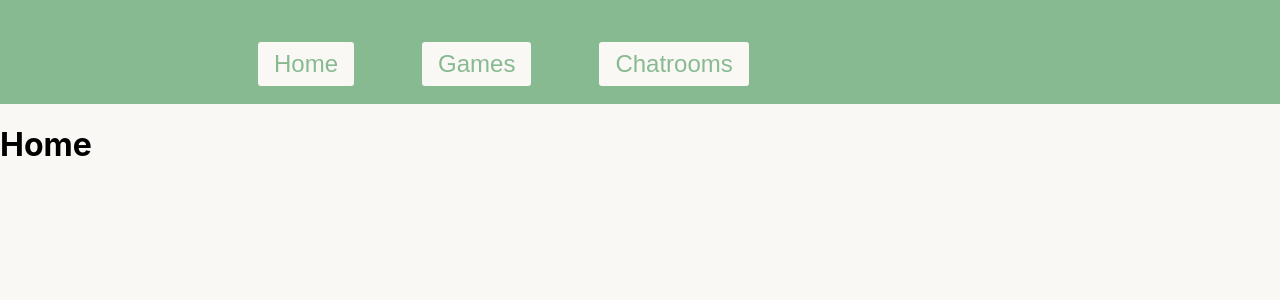
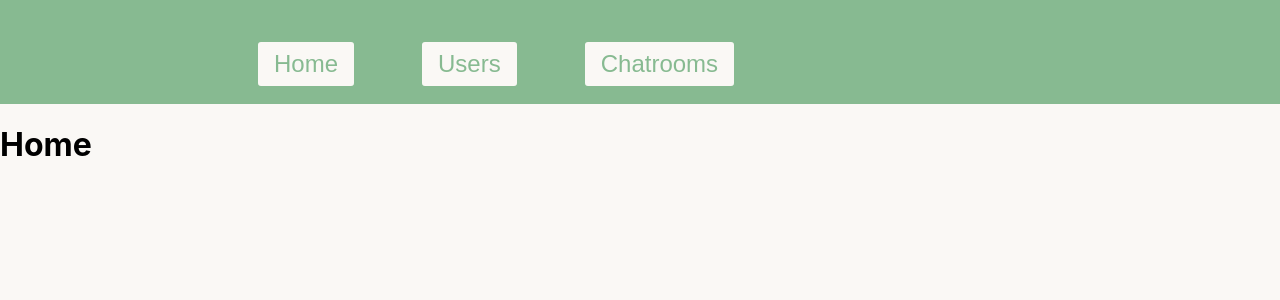
Before and after one commit to thejollyfatso/RASP-frontend, a React (Create React App) app: page / in a window 1280 px wide. Shown: the top 300 px of the page. Built offline with nearby package versions, Linux system fonts and the light colour scheme.

Commit message:
cleaned chatroom fetch and swapped old games page to users

```diff
--- a/src/App.js
+++ b/src/App.js
@@ -7,7 +7,6 @@ import {
 import './App.css';
 
 import Navbar from './Components/Navbar';
-import Games from './Components/Games';
 import Users from './Components/Users';
 import Chatrooms from './Components/Chatrooms';
 
@@ -17,7 +16,6 @@ function App() {
       <Navbar />
       <Routes>
         <Route path="" element={<h1>Home</h1>} />
-        <Route path="games" element={<Games/>} />
         <Route path="users" element={<Users/>} />
         <Route path="chatrooms" element={<Chatrooms/>} />
       </Routes>
--- a/src/Components/Chatrooms/Chatrooms.jsx
+++ b/src/Components/Chatrooms/Chatrooms.jsx
@@ -36,25 +36,14 @@ function Chatrooms() {
       //axios.get('http://localhost:8000/users')
       axios.get('http://thejollyfatso.pythonanywhere.com/get_chatrooms')
         .then((response) => {
-          console.log("Chatroom response: ", response);
           const chatroomsObject = response.data;
-          console.log("chatroomsObject: ", chatroomsObject);
           const keys = Object.keys(chatroomsObject);
           const chatroomsArray = keys.map((key) => ([ key, chatroomsObject[key].description ]));
-          const chatroomsFetch = [];
-          for (let i = 0; i < chatroomsArray.length; i++) {
-            const insObj = {};
-            insObj["name"] = chatroomsArray[i][0];
-            insObj["description"] = chatroomsArray[i][1];
-            chatroomsFetch[i] = insObj;
-          }
-          console.log("chatroomsArray: ", chatroomsArray);
-          console.log("final: ", chatroomsFetch);
-
-
+          const chatroomsFetch = chatroomsArray.map(([name, description]) => ({
+            name,
+            description
+          }));
           setChatrooms(chatroomsFetch);
-          console.log("Chatrooms keys:", keys);
-          console.log("Chatrooms: ", chatrooms);
         })
         .catch(() => { setError('Something went wrong'); });
   };
--- a/src/Components/Navbar/Navbar.jsx
+++ b/src/Components/Navbar/Navbar.jsx
@@ -3,8 +3,7 @@ import { Link } from 'react-router-dom'
 
 const PAGES = [
   { label: 'Home', destination: '/'},
-  { label: 'Games', destination: '/games'},
-  // { label: 'Users', destination: '/users'},
+  { label: 'Users', destination: '/users'},
   { label: 'Chatrooms', destination: '/chatrooms'},
 ]
 
```
